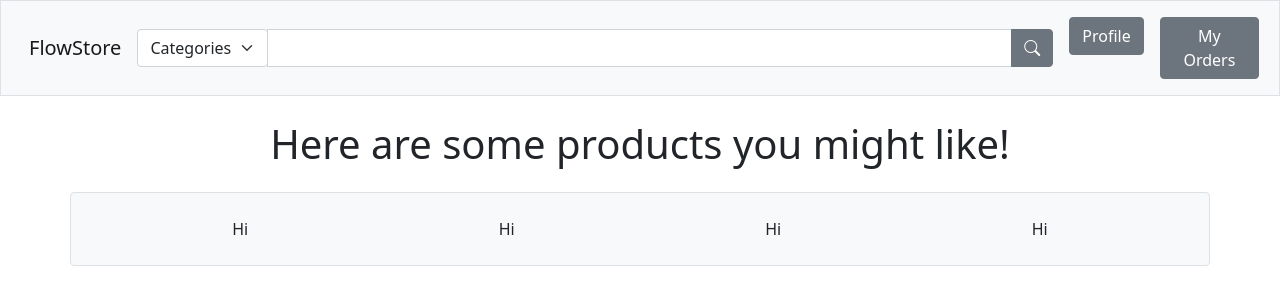
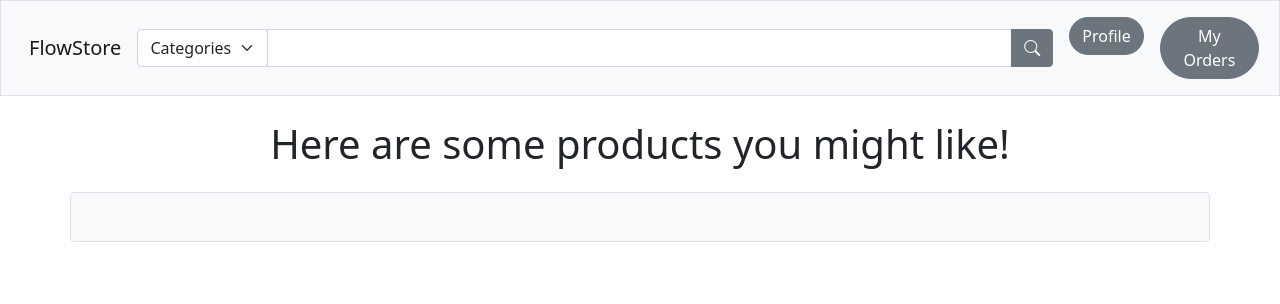
Before and after one commit to nith2001/AmazonClone, a React (Create React App) app in the folder my-app/: page / in a window 1280 px wide. Shown: the top 304 px of the page. Built offline with nearby package versions, Linux system fonts and the light colour scheme.

Commit message:
minor style changes
button changes

```diff
--- a/my-app/src/App.js
+++ b/my-app/src/App.js
@@ -14,12 +14,21 @@ function App() {
       <h1 className='text-center m-4'>Here are some products you might like!</h1>
       <Container
         className="bg-light border rounded"
+        fluid='lg'
       >
-        <Row className='text-center m-4'>
-          <Col>Hi</Col>
-          <Col>Hi</Col>
-          <Col>Hi</Col>
-          <Col>Hi</Col>
+        <Row className='text-center m-4 xl'>
+          <Col>
+
+          </Col>
+          <Col>
+
+          </Col>
+          <Col>
+
+          </Col>
+          <Col>
+
+          </Col>
         </Row>
       </Container>
     </>
--- a/my-app/src/components/NavigationBar.js
+++ b/my-app/src/components/NavigationBar.js
@@ -23,11 +23,11 @@ export default function NavigationBar() {
       <Nav
         navbar
       >
-        <NavItem className='m-2'>
-          <Button>Profile</Button>
+        <NavItem>
+          <Button className='m-2 rounded-pill'>Profile</Button>
         </NavItem>
-        <NavItem className='m-2'>
-          <Button>My Orders</Button>
+        <NavItem>
+          <Button className='m-2 rounded-pill'>My Orders</Button>
         </NavItem>
       </Nav>
     </Navbar>
```
